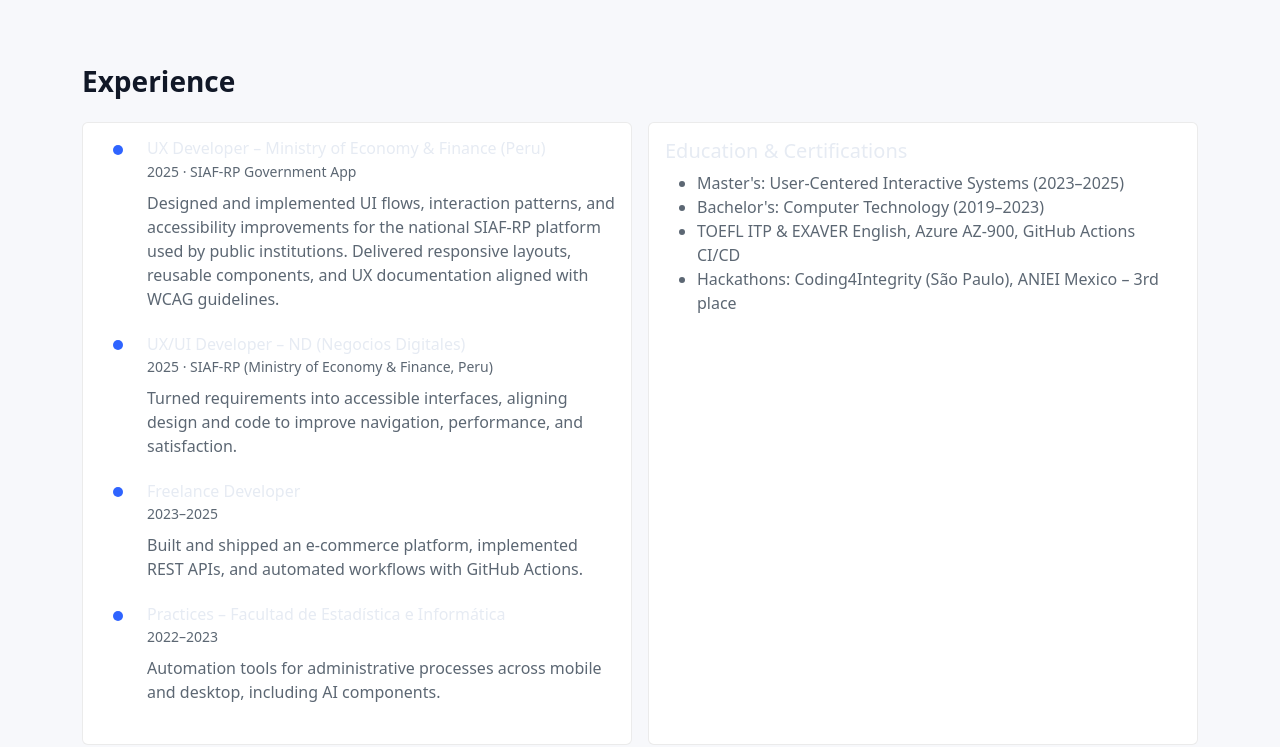
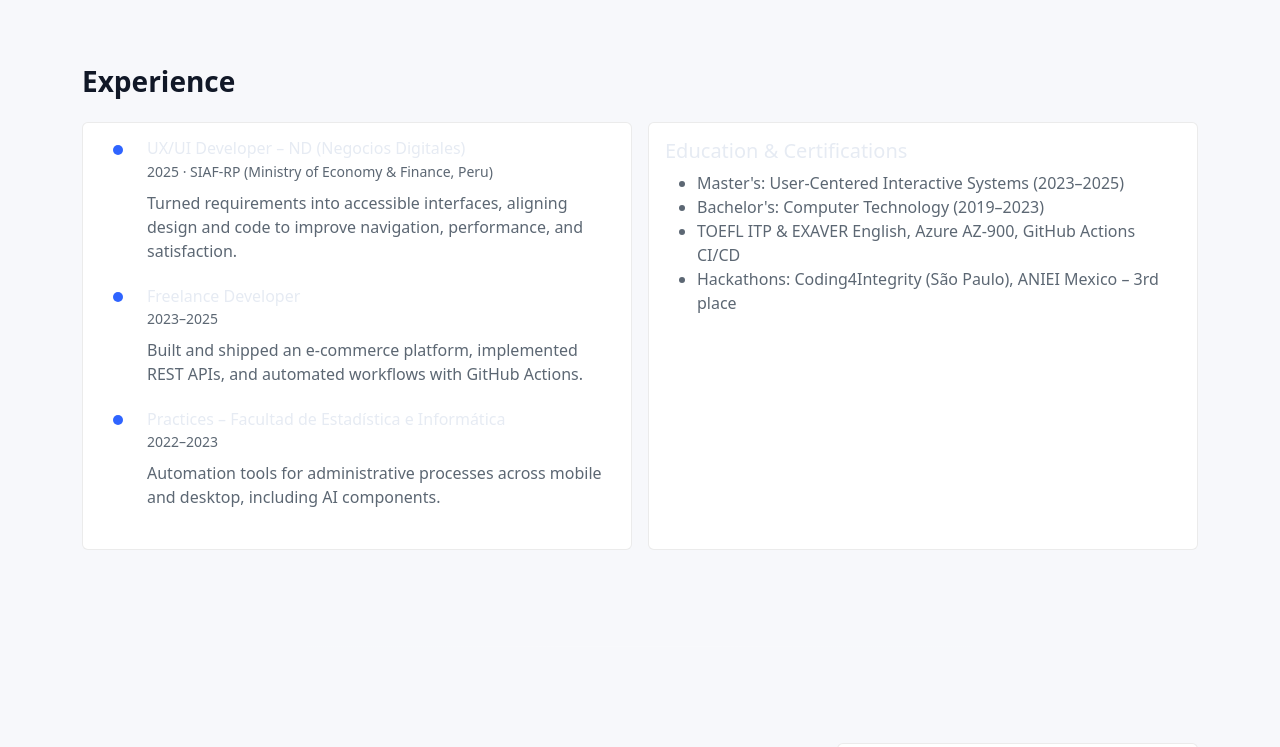
Before and after one commit to AridaiOrtegaZ/PortafolioAridai, a plain HTML site: page index.html in a window 1280 px wide. Shown: the part 2440-3187 px from the top of the page. Drawn offline with nearby package versions, Linux system fonts and the light colour scheme.

Commit message:
Update index.html

```diff
--- a/index.html
+++ b/index.html
@@ -311,11 +311,6 @@
           <div class="card p-3 h-100">
             <div class="timeline">
               <div class="t-item">
-                <h3 class="h6 m-0">UX Developer – Ministry of Economy & Finance (Peru)</h3>
-                <small class="muted">2025 · SIAF‑RP Government App</small>
-                <p class="mt-2 muted">Designed and implemented UI flows, interaction patterns, and accessibility improvements for the national SIAF‑RP platform used by public institutions. Delivered responsive layouts, reusable components, and UX documentation aligned with WCAG guidelines.</p>
-              </div>
-              <div class="t-item">
                 <h3 class="h6 m-0">UX/UI Developer – ND (Negocios Digitales)</h3>
                 <small class="muted">2025 · SIAF‑RP (Ministry of Economy & Finance, Peru)</small>
                 <p class="mt-2 muted">Turned requirements into accessible interfaces, aligning design and code to improve navigation, performance, and satisfaction.</p>
```
